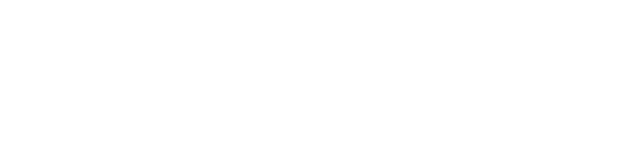
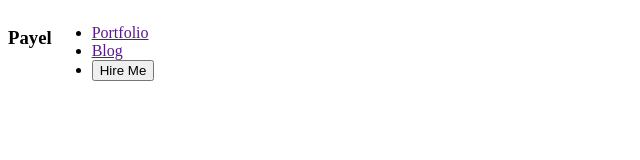
Before and after one commit to sabequnpayel/portfolio-practice, a plain HTML site: page index.html in a window 1280 px wide. Shown: the whole page, without its empty margins (0-640 px from the left). Drawn offline with Linux system fonts and the light colour scheme.

Commit message:
added style

```diff
--- a/index.html
+++ b/index.html
@@ -3,10 +3,19 @@
 <head>
     <meta charset="UTF-8">
     <meta name="viewport" content="width=device-width, initial-scale=1.0">
-    <title>Document</title>
+    <title>Portfolio</title>
+    <link rel="stylesheet" href="styles.css">
 </head>
 <body>
     <header>
+        <nav>
+            <h3>Payel</h3>
+            <ul>
+                <li><a href="">Portfolio</a></li>
+                <li><a href="">Blog</a></li>
+                <li><a href=""><button>Hire Me</button></a></li>
+            </ul>
+        </nav>
 
    </header>
 <main>
--- /dev/null
+++ b/styles.css
@@ -0,0 +1,5 @@
+
+
+nav{
+    display: flex;
+}
```
